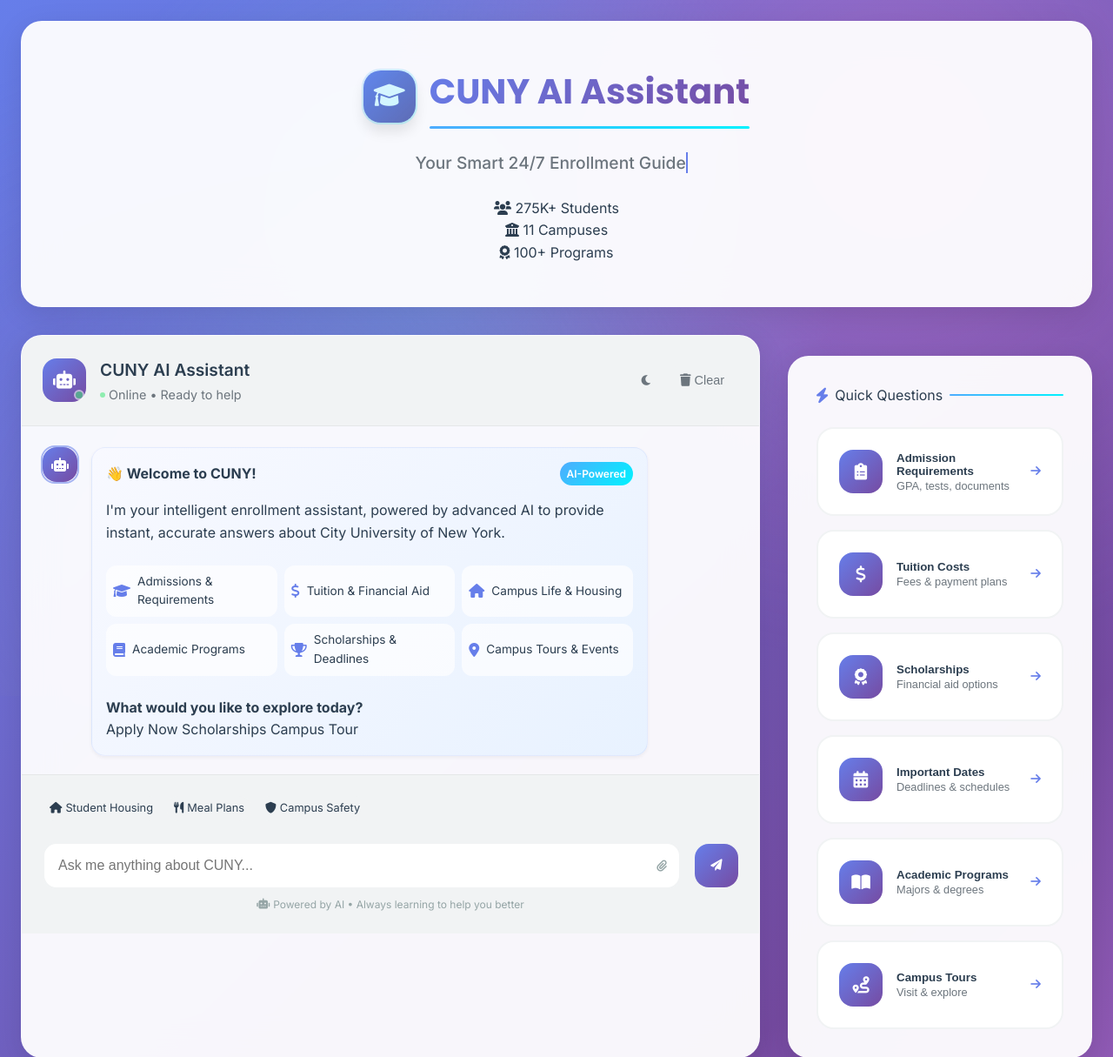
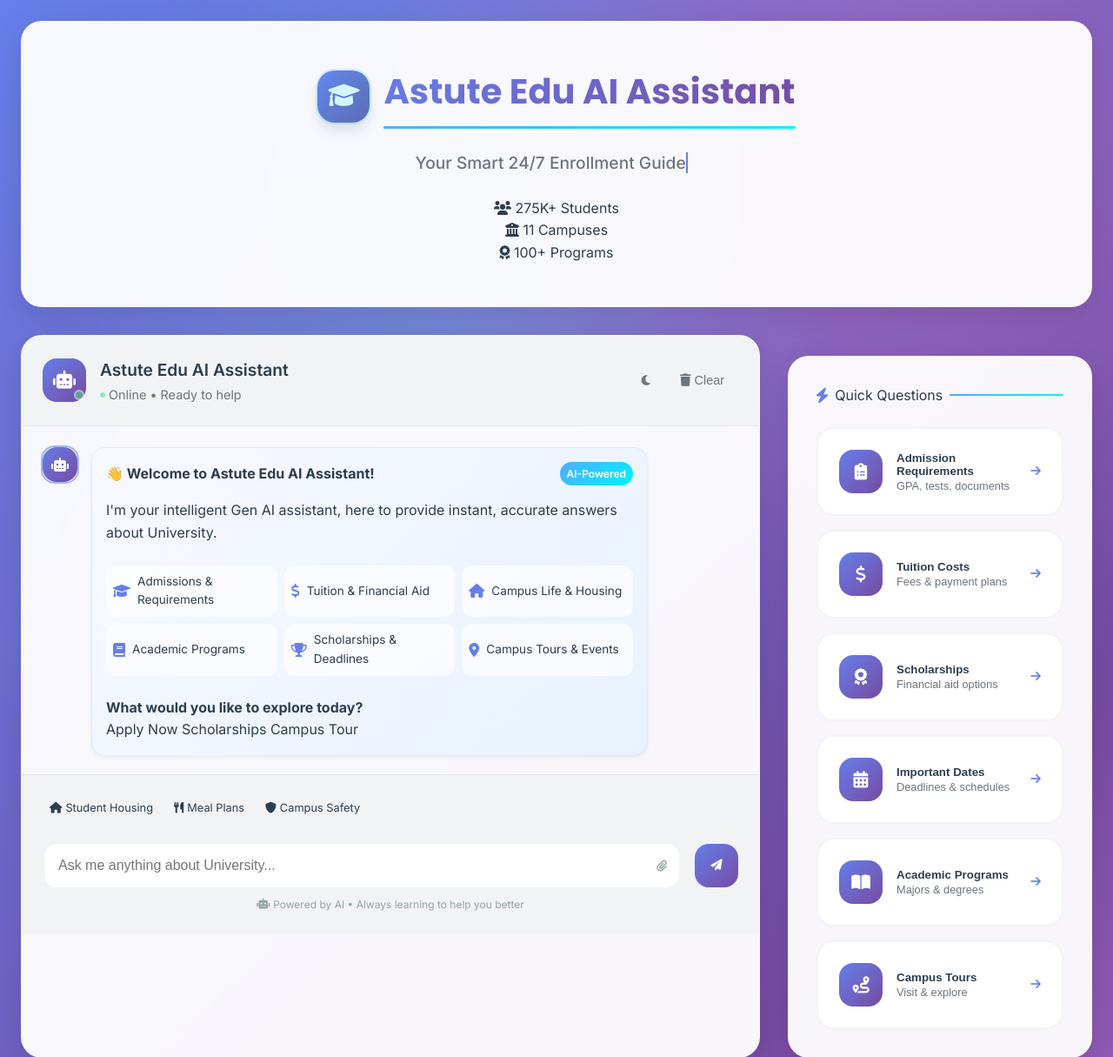
Before and after one commit to apola21/CUNY_Chatbot, a Flask app: page / in a window 1280 px wide. Shown: the top 1215 px of the page at 87% size. Run offline with Flask 3, Linux system fonts and the light colour scheme.

Commit message:
Updated html UI file, just the title and few names

```diff
--- a/templates/index.html
+++ b/templates/index.html
@@ -3,7 +3,7 @@
 <head>
     <meta charset="UTF-8">
     <meta name="viewport" content="width=device-width, initial-scale=1.0">
-    <title>CUNY AI Assistant - Your Enrollment Guide</title>
+    <title>Astute Edu AI Assistant - Your Campus Digital Frontdoor</title>
     <link href="https://cdnjs.cloudflare.com/ajax/libs/font-awesome/6.0.0/css/all.min.css" rel="stylesheet">
     <link href="https://fonts.googleapis.com/css2?family=Inter:wght@300;400;500;600;700&family=Poppins:wght@400;500;600;700&display=swap" rel="stylesheet">
     <link rel="stylesheet" href="{{ url_for('static', filename='css/style.css') }}?v=2">
@@ -28,7 +28,7 @@
                         <div class="icon-glow"></div>
                     </div>
                     <div class="logo-text">
-                        <h1>CUNY AI Assistant</h1>
+                        <h1>Astute Edu AI Assistant</h1>
                         <div class="logo-underline"></div>
                     </div>
                 </div>
@@ -66,7 +66,7 @@
                             <div class="status-indicator"></div>
                         </div>
                         <div class="chat-details">
-                            <h3>CUNY AI Assistant</h3>
+                            <h3>Astute Edu AI Assistant</h3>
                             <span class="status">
                                 <span class="status-dot"></span>
                                 Online • Ready to help
@@ -94,10 +94,10 @@
                         </div>
                         <div class="message-content">
                             <div class="welcome-header">
-                                <h4>👋 Welcome to CUNY!</h4>
+                                <h4>👋 Welcome to Astute Edu AI Assistant!</h4>
                                 <span class="welcome-badge">AI-Powered</span>
                             </div>
-                            <p>I'm your intelligent enrollment assistant, powered by advanced AI to provide instant, accurate answers about City University of New York.</p>
+                            <p>I'm your intelligent Gen AI assistant, here to provide instant, accurate answers about University.</p>
 
                             <div class="capabilities-grid">
                                 <div class="capability-item">
@@ -168,7 +168,7 @@
                     </div>
                     <div class="chat-input-wrapper">
                         <div class="input-container">
-                            <input type="text" id="messageInput" placeholder="Ask me anything about CUNY..."
+                            <input type="text" id="messageInput" placeholder="Ask me anything about University..."
                                    onkeypress="handleKeyPress(event)" oninput="handleInputChange(event)">
                             <button class="attachment-btn" title="Upload Document">
                                 <i class="fas fa-paperclip"></i>
@@ -369,7 +369,7 @@
                                 </div>
                                 <div class="contact-details">
                                     <span class="contact-title">Call Us</span>
-                                    <span class="contact-subtitle">1-800-CUNY-YES</span>
+                                    <span class="contact-subtitle">1-800-XXX-YYYY</span>
                                 </div>
                                 <i class="fas fa-phone"></i>
                             </a>
```
